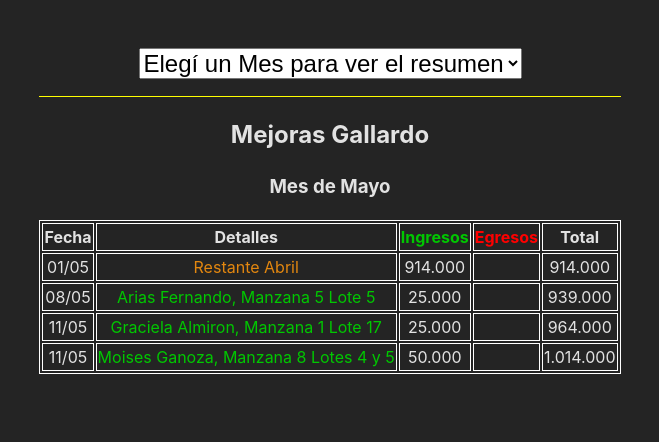
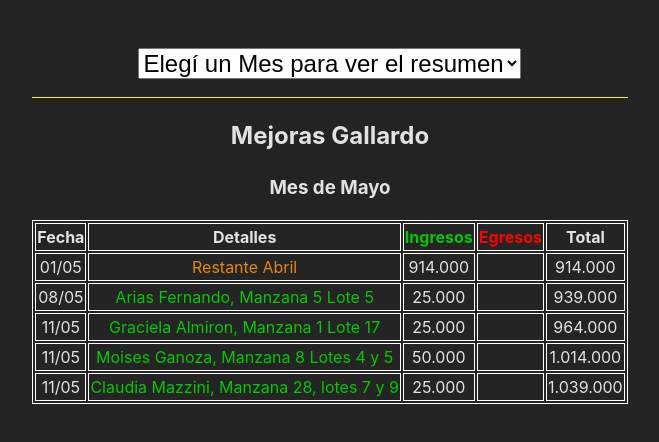
Before and after one commit to Dynezel/mejoras-gallardo, a React (Vite) app: page /mayo in a window 1280 px wide. Shown: the top 442 px of the page, without its empty margins (310-969 px from the left). Built offline with nearby package versions, Linux system fonts and the light colour scheme.

Commit message:
Pagos Nuevos

```diff
--- a/src/Components/Mayo.jsx
+++ b/src/Components/Mayo.jsx
@@ -44,6 +44,13 @@ export default function Mayo() {
                         <td></td>
                         <td>1.014.000</td>
                     </tr>
+                    <tr>
+                        <td>11/05</td>
+                        <td className="ingresos">Claudia Mazzini, Manzana 28, lotes 7 y 9</td>
+                        <td>25.000</td>
+                        <td></td>
+                        <td>1.039.000</td>
+                    </tr>
                 </tbody>
             </table>
         </div >
```
